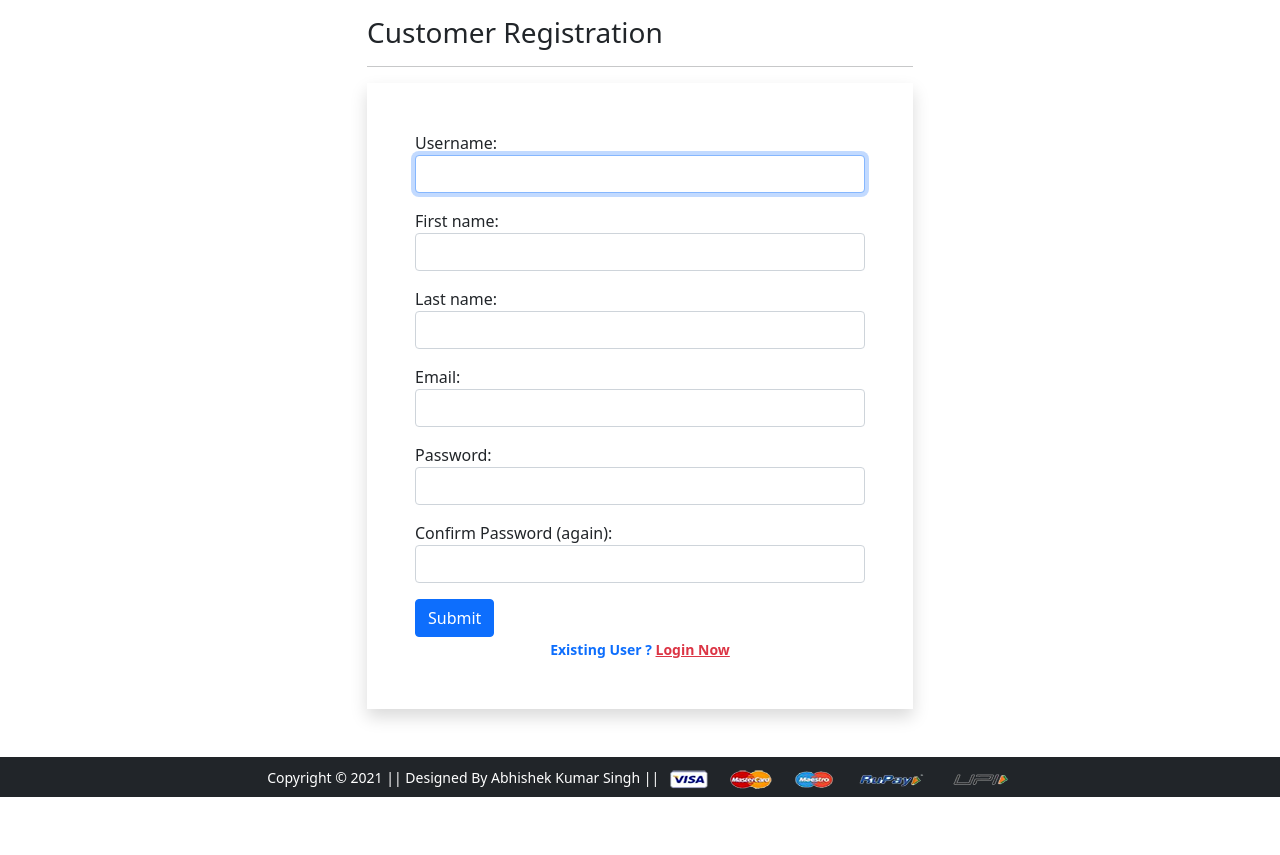
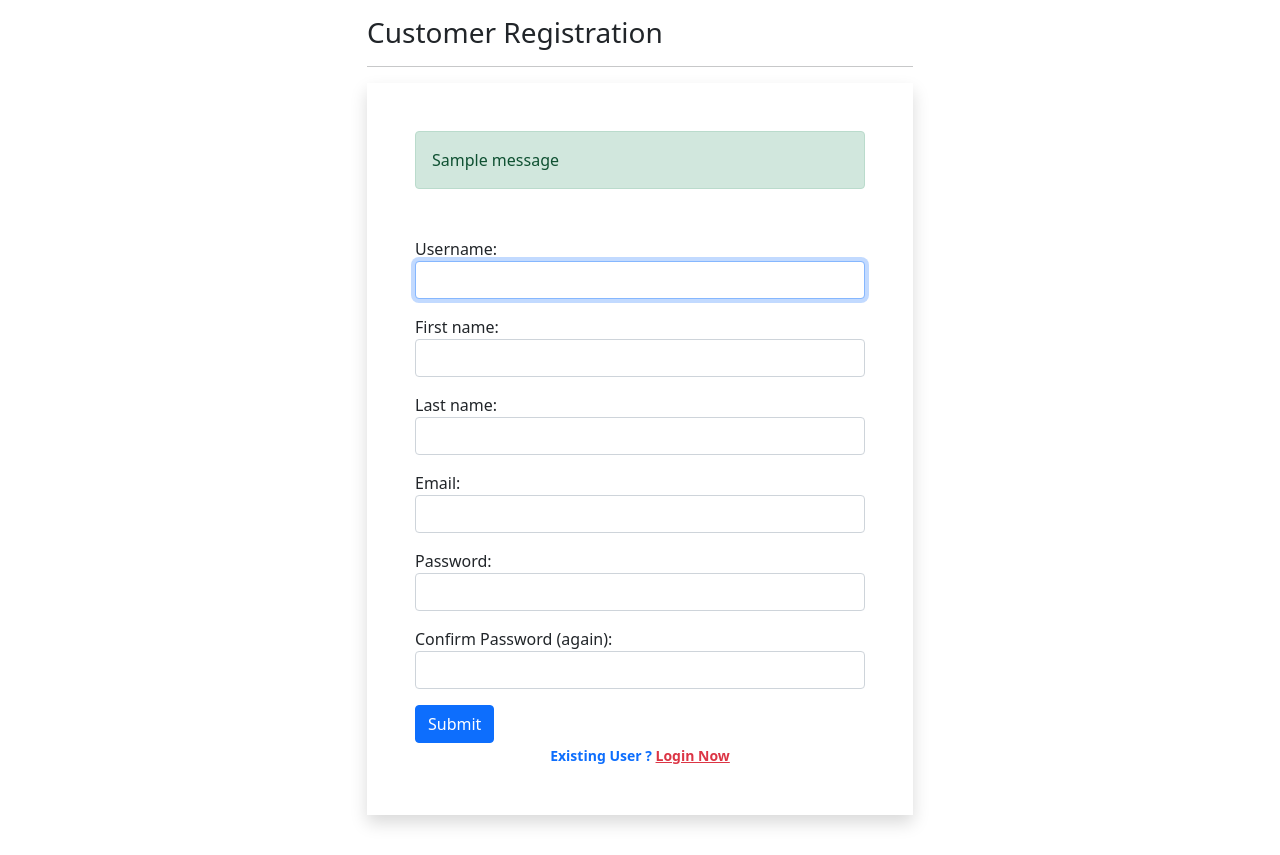
Before and after one commit to Abhishek-003/Django_Ecommerce_website, a Django app: page /registration/ in a window 1280 px wide. Shown: the part 56-911 px from the top of the page. Before the commit the page ends 853 px from the top, so only its background shows below. Run offline with Django 4.2, Linux system fonts and the light colour scheme; tables that the repository leaves empty hold one stand-in row (values such as "Sample post"); one stand-in notice (Sample message) is shown; parts of the project's set-up code (start-up, migrations or seed data) failed here and were passed over; some libraries are stand-ins or nearby versions.

Commit message:
Added messages for user registration

```diff
--- a/app/templates/app/customerregistration.html
+++ b/app/templates/app/customerregistration.html
@@ -9,6 +9,11 @@
    <hr>
 
    <form action="" method="post" novalidate class="shadow p-5">
+      {% if messages %}
+        {% for message in messages %}
+          <p {% if message.tags %}class="alert alert-{{message.tags}} mb-5"{% endif %}>{{message}}</p>
+        {% endfor %}
+      {% endif %}
       {% csrf_token %}
       {% for fm in form %}
           <div class="form-group mb-3">
--- a/app/views.py
+++ b/app/views.py
@@ -3,6 +3,7 @@ from django.shortcuts import render
 from .models import Customer, Product, OrderPlaced, Cart
 from .forms import CustomerRegistrationForm
 from django.views import View
+from django.contrib import messages
 
 class ProductView(View):
     def get(self, request):
@@ -63,6 +64,7 @@ class CustomerRegistrationView(View):
         form = CustomerRegistrationForm(request.POST)
         if form.is_valid():
             form.save()
+            messages.success(request, 'Congratulations you are registered successfully !!!')
         return render(request, 'app/customerregistration.html', {'form':form})
 
 
```
Also changed, not shown: db.sqlite3.
